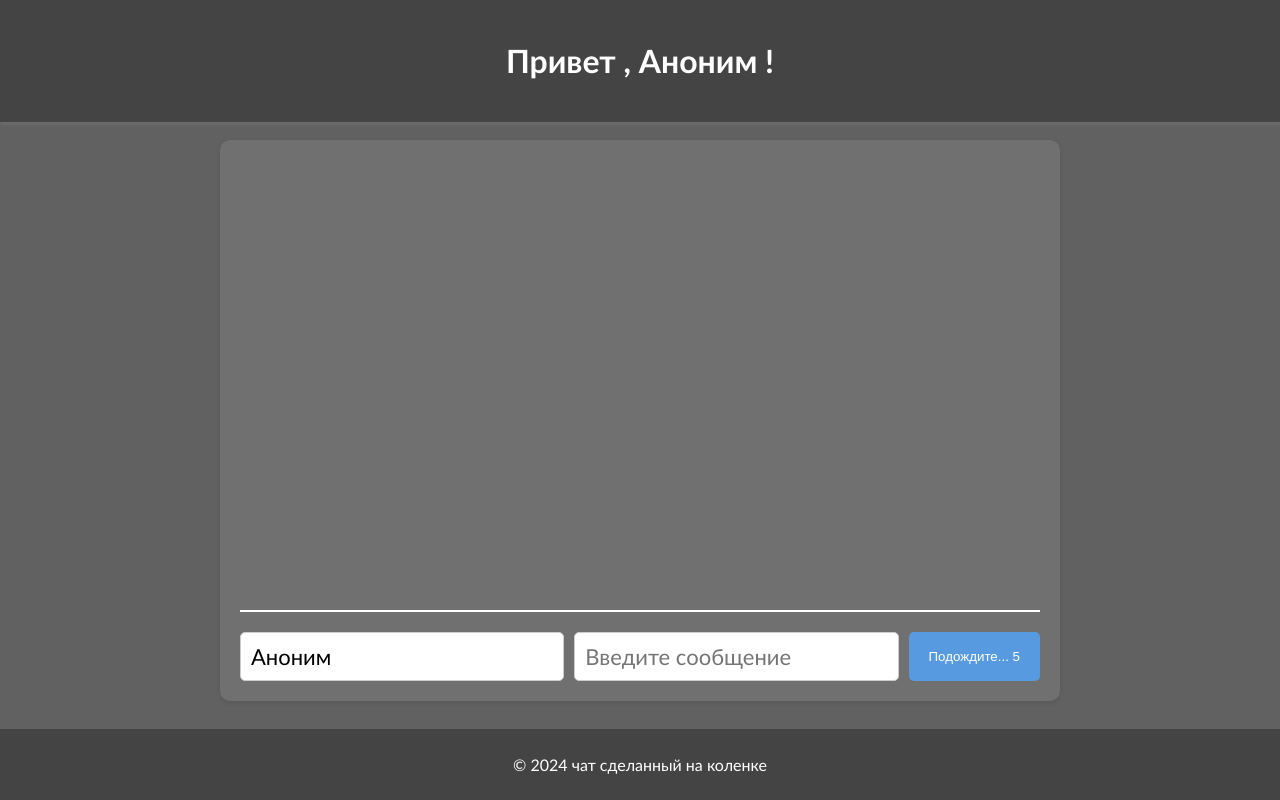
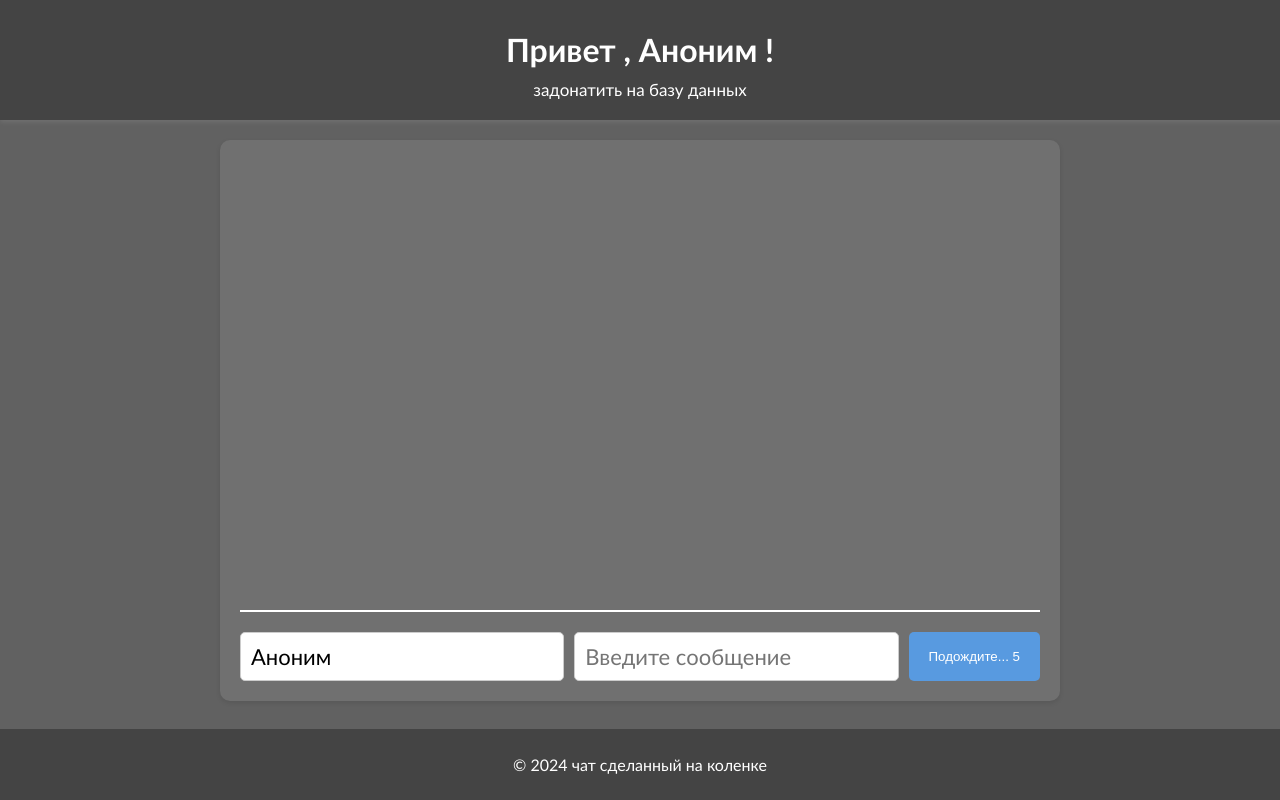
Before and after one commit to halareka/vercel-chat, a website: page public/index.html in a window 1280 px wide. Drawn offline with Linux system fonts and the light colour scheme; no server answers.

Commit message:
feat : added donate page

```diff
--- /dev/null
+++ b/public/donate.css
@@ -0,0 +1,69 @@
+body {
+    font-family: sans-serif;
+    background-color: hsl(0, 0%, 38%);
+    color: #ffffff;
+    font-family: 'Gill Sans', 'Gill Sans MT', Calibri, 'Trebuchet MS', sans-serif;
+}
+a{
+    text-decoration: none ;
+}
+h1{
+    font-size: 20px;
+}
+.header {
+    background-color: #444444;
+    padding: 20px;
+
+    padding-left: 0;
+    text-align: center;
+    position: fixed;
+    top: 0;
+    left: 0;
+    width: 100%;
+    box-shadow: 0 2px 5px rgba(255, 255, 255, 0.1);
+    z-index: 10;
+    & h1{
+        font-size: 2em;
+        margin: 10px 0 10px 0;
+    }
+    & p{
+        font-size: 17px;
+        transition: 0.2s;
+        margin: 0;
+        color: #ffffff;
+    }
+    & p:hover{
+        color: #d1a3a3;
+        cursor: pointer;
+    }
+}
+.wrapper{
+    width: 80%;
+    margin: 0 auto;
+    margin-top: 160px;
+}
+.card{
+    color: aquamarine;
+    text-decoration:underline;
+}
+.hooks{
+    color: #cacaca;
+}
+.remoute{
+    color: rgb(255, 220, 192);
+    text-decoration:underline;
+}
+.remoute:hover{
+    cursor: pointer;
+}
+.footer {
+    background-color: #444444;
+    padding: 10px;
+    padding-left: 0;
+    padding-right: 0;
+    text-align: center;
+    position: fixed;
+    right: 0;
+    bottom: 0;
+    width: 100%;
+}
--- a/public/index.html
+++ b/public/index.html
@@ -9,6 +9,7 @@
 <body>
     <header class="header">
         <h1 id="welc">Чат</h1>
+        <a href="donate.html"><p>задонатить на базу данных</p></a>
     </header>
 
     <main class="main">
--- a/public/style.css
+++ b/public/style.css
@@ -4,7 +4,9 @@ body {
     color: #ffffff;
     font-family: 'Gill Sans', 'Gill Sans MT', Calibri, 'Trebuchet MS', sans-serif;
 }
-
+a{
+    text-decoration: none ;
+}
 .header {
     background-color: #444444;
     padding: 20px;
@@ -17,6 +19,19 @@ body {
     width: 100%;
     box-shadow: 0 2px 5px rgba(255, 255, 255, 0.1);
     z-index: 10;
+    & h1{
+        margin: 10px 0 10px 0;
+    }
+    & p{
+        font-size: 17px;
+        transition: 0.2s;
+        margin: 0;
+        color: #ffffff;
+    }
+    & p:hover{
+        color: #d1a3a3;
+        cursor: pointer;
+    }
 }
 
 .main {
```
Also changed, not shown: public/donate.html (added, +29 -0 lines).
